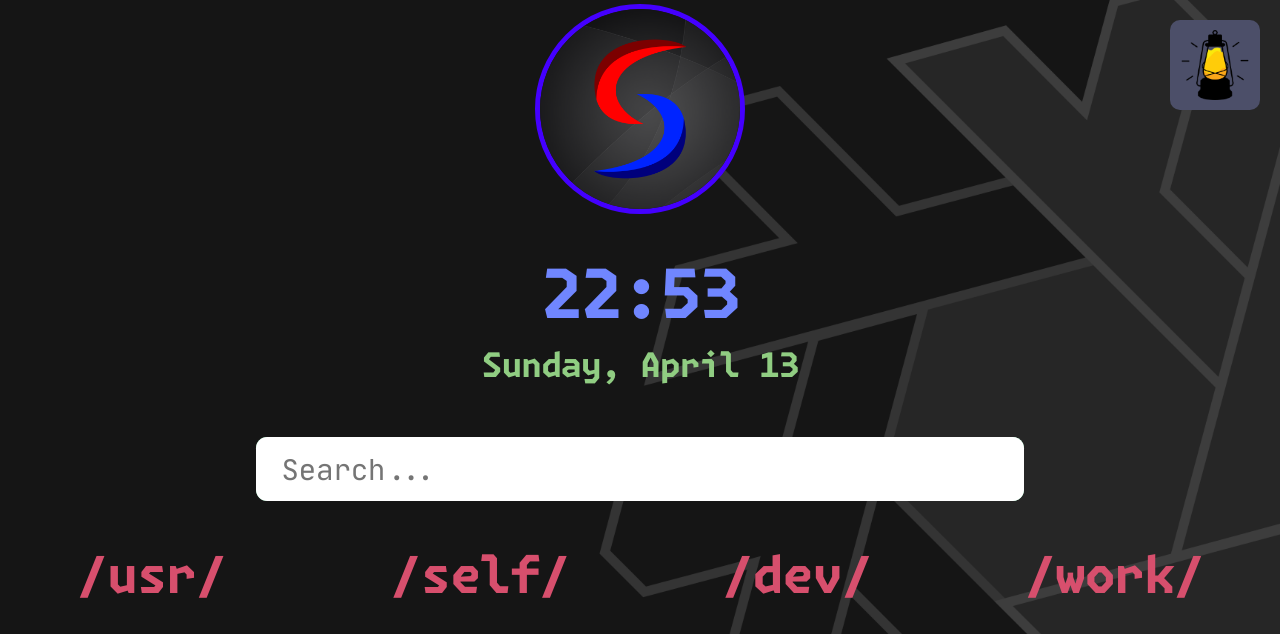
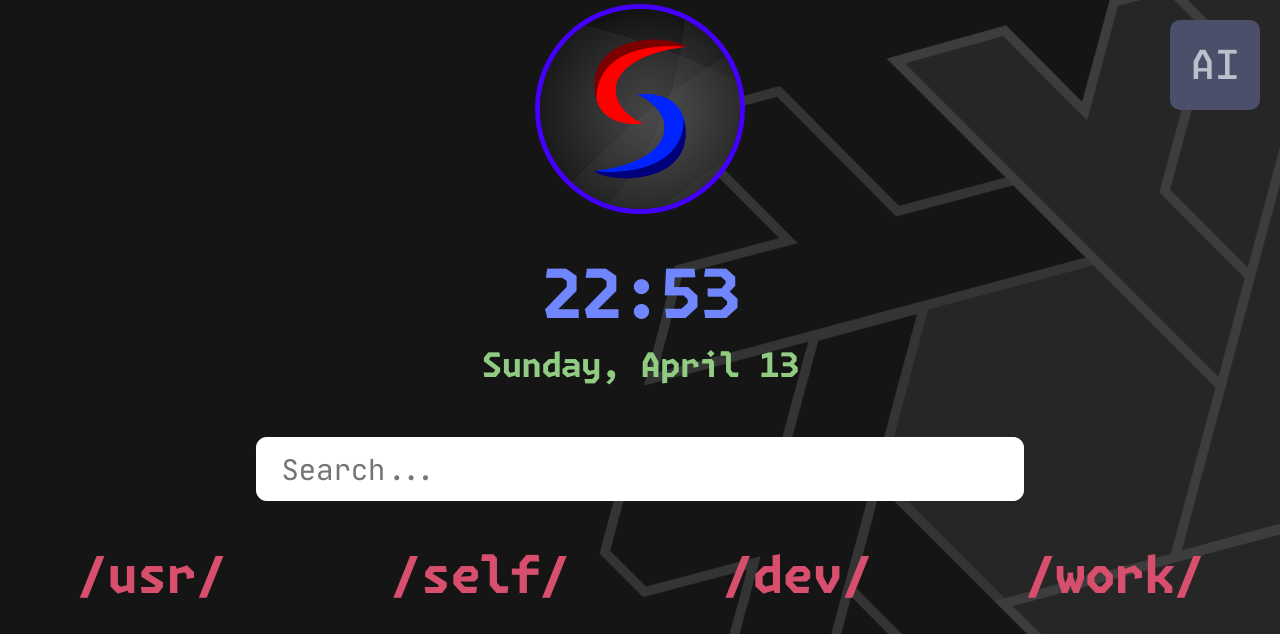
Before and after one commit to SkohTV/dotfiles, a plain HTML site: page homepage/index.html in a window 1280 px wide. Shown: the top 634 px of the page. Drawn offline with Linux system fonts and the light colour scheme.

Commit message:
changed ai

```diff
--- a/homepage/index.html
+++ b/homepage/index.html
@@ -23,8 +23,8 @@
 
 
   <div id="ia">
-    <a href="http://localhost:42110/">
-      <img src="./img/icons/khoj.png">
+    <a href="http://localhost:3210/">
+      <p>AI</p>
     </a>
   </div>
 
--- a/homepage/src/style.css
+++ b/homepage/src/style.css
@@ -103,11 +103,17 @@ a {
   align-items: center;
   border-radius: 10px;
 
+  font-size: 2.5em;
+  text-decoration: none;
+
   background-color: var(--button-color);
-  &:hover { background-color: var(--button-hover-color); }
+  color: var(--button-hover-color);
 
-  img {
-    width: 70px;
+  p { padding-top: 6px; }
+
+  &:hover {
+    background-color: var(--button-hover-color);
+    color: var(--a-hover-color);
   }
 }
 
```
